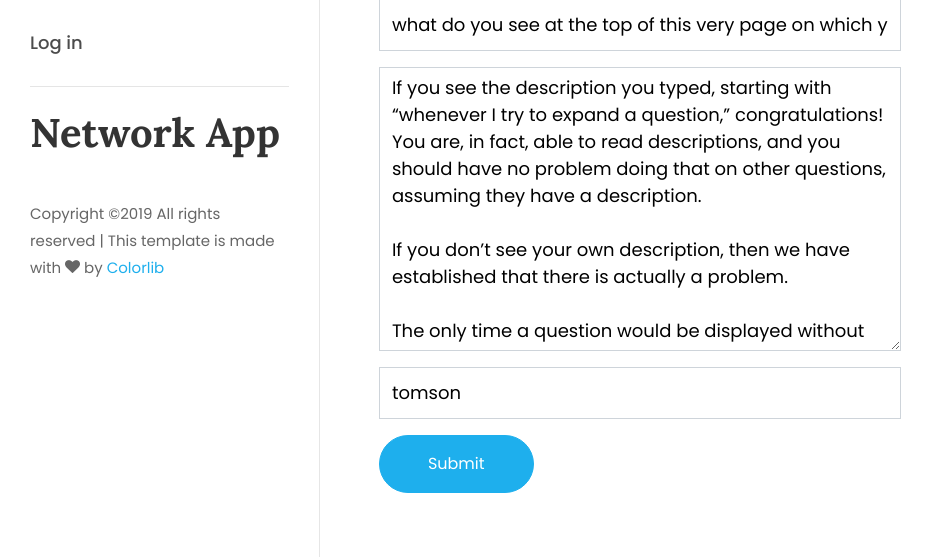
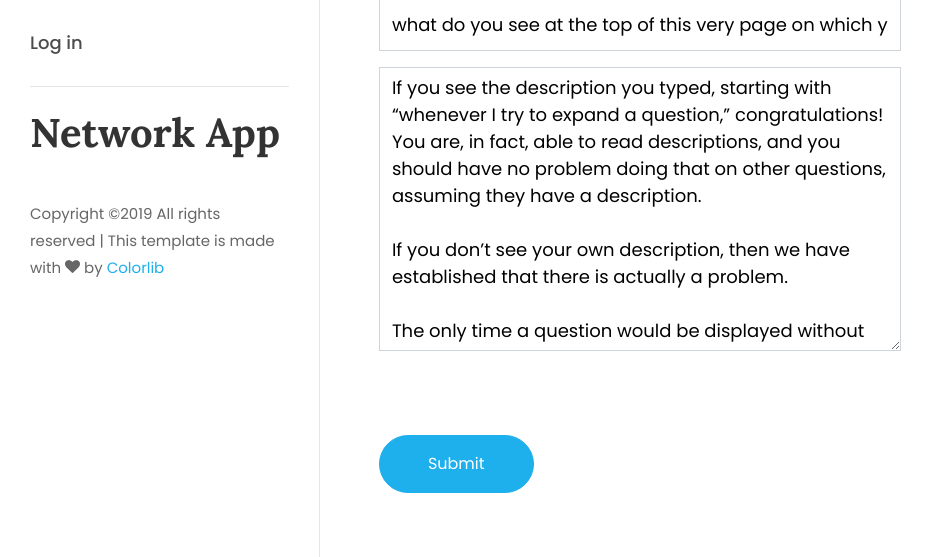
Before and after one commit to kevin123george/sayoneweb1, a Django app: page /QandA/57/edit in a window 1280 px wide. Shown: the part 144-701 px from the top of the page, without its empty margins (0-934 px from the left). Run offline with Django 3.2, Linux system fonts and the light colour scheme; data comes from the database, SQL or seed files in the repository; both versions use the stored data as it was after the commit; some libraries are stand-ins or nearby versions; some web fonts are replaced.

Commit message:
make it better

```diff
--- a/social_network/templates/Ask_form.html
+++ b/social_network/templates/Ask_form.html
@@ -27,7 +27,7 @@
                      <div class="form-group">
                          {% render_field form.body type="textarea" type="text" class="form-control" placeholder="Description"%}
                      </div>
-                     <div class="form-group">
+                     <div class="form-group" style="  visibility: hidden;">
                          {% render_field form.aut  type="text" class="form-control" %}
                      </div>
 
```
Also changed, not shown: db.sqlite3.
